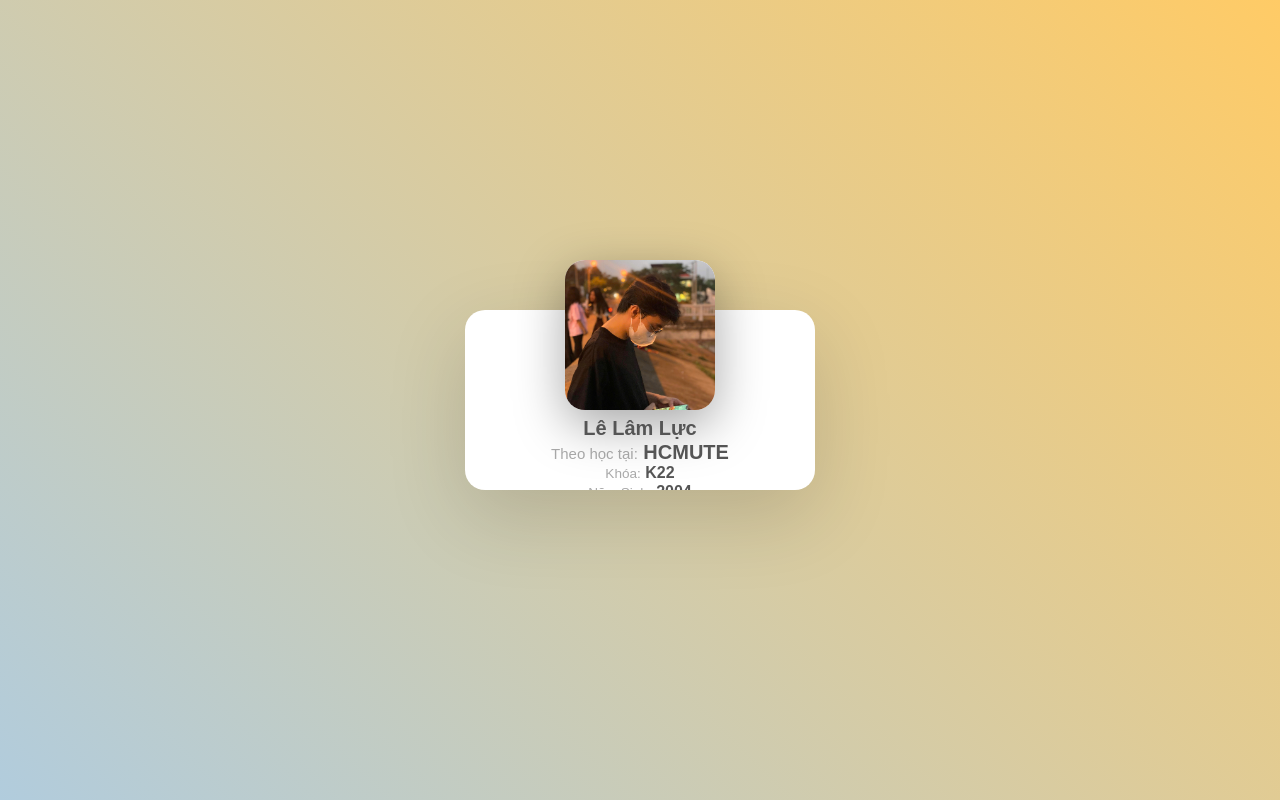
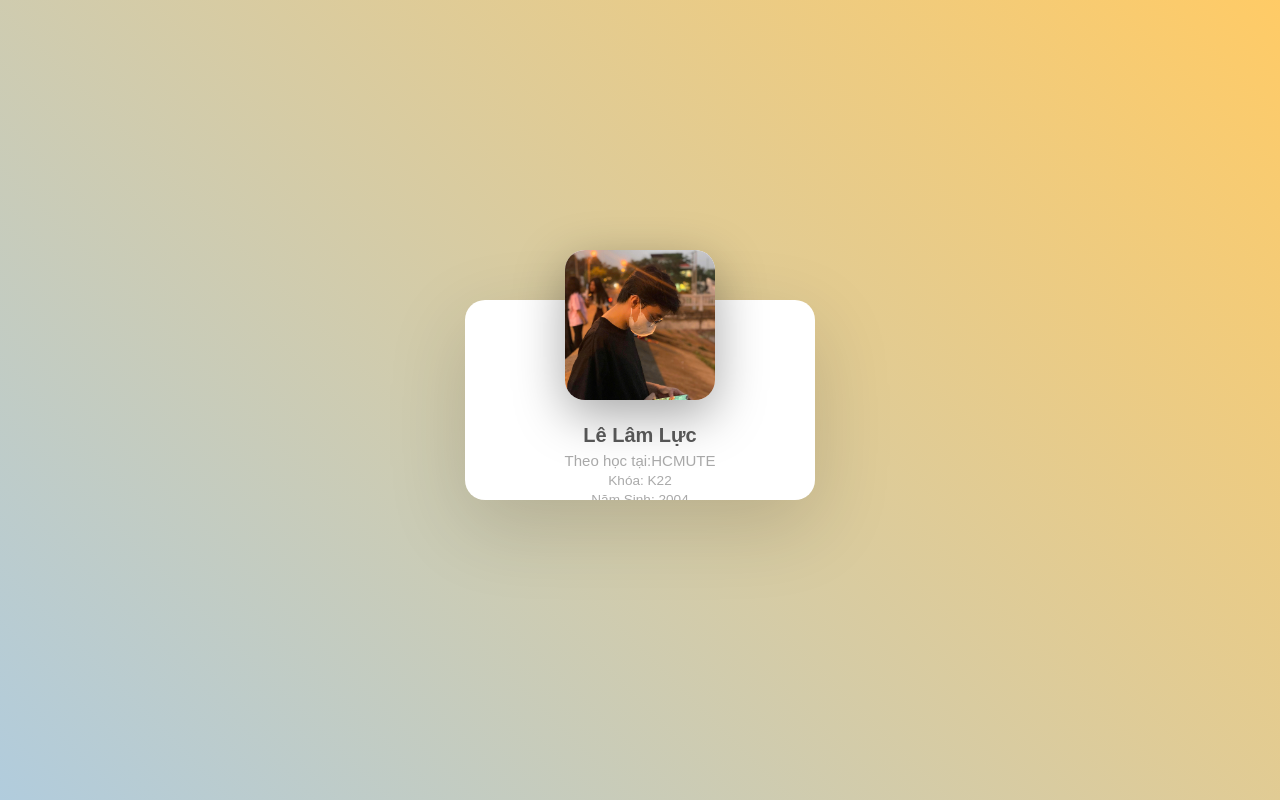
Before and after one commit to LELAMLUC/profile, a plain HTML site: page index.html in a window 1280 px wide. Drawn offline with Linux system fonts and the light colour scheme.

Commit message:
Update index.html and style.css

```diff
--- a/index.html
+++ b/index.html
@@ -16,30 +16,28 @@
             <div class="details">
                 <h2>Lê Lâm Lực
                     <br />
-                    <span>Theo học tại:</span>
-                    HCMUTE
+                    <span>Theo học tại:HCMUTE</span>
                 </h2>
 
                 <div class="data">
                     <h3>
-                        <span>Khóa:</span>
-                        K22
+                        <span>Khóa: K22</span>
+
                         <br />
                     </h3>
                     <h3>
-                        <span>Năm Sinh:</span>
-                        2004
+                        <span>Năm Sinh: 2004</span>
                         <br>
                     </h3>
                     <h3>
                         <br />
-                        Sống,học tập, làm việc theo tư tưởng của chủ tịch Hồ Chí Minh
+                        Sống, học tập, làm việc theo tư tưởng của chủ tịch Hồ Chí Minh
                     </h3>
                 </div>
 
                 <div class="action-btn">
                     <button onclick="window.location.href='https://www.facebook.com/let.vio.5201'">FaceBook</button>
-                    <button onclick="window.location.href='https://www.facebook.com/let.vio.5201'">Bài Tập</button>
+                    <button onclick="window.location.href='https://lelamluc.onrender.com/'">Bài Tập</button>
                 </div>
             </div>
         </div>
--- a/style.css
+++ b/style.css
@@ -18,7 +18,7 @@ body {
 .card {
     position: relative;
     width: 350px;
-    height: 180px;
+    height: 200px;
     background:#fff;
     border-radius: 20px;
     box-shadow: 0 25px 80px rgba(0, 0, 0, 0.15);
@@ -107,7 +107,7 @@ body {
     display: flex;
     justify-content: space-between;
     gap: 20px;
-    margin-top: 5px; /* Giúp các nút tự đẩy xuống cuối khung */
+    margin-top: 8px; /* Giúp các nút tự đẩy xuống cuối khung */
 }
 
 .card .content .details .action-btn button {
@@ -121,9 +121,11 @@ body {
     color: #fff;
     cursor: pointer;
 }
-
 .card .content .details .action-btn button:nth-child(2) {
     border: 1px solid #999;
     color: #999;
     background: #fff;
 }
+.card .content .details .action-btn button:hover{
+    color: #000;
+}
```
